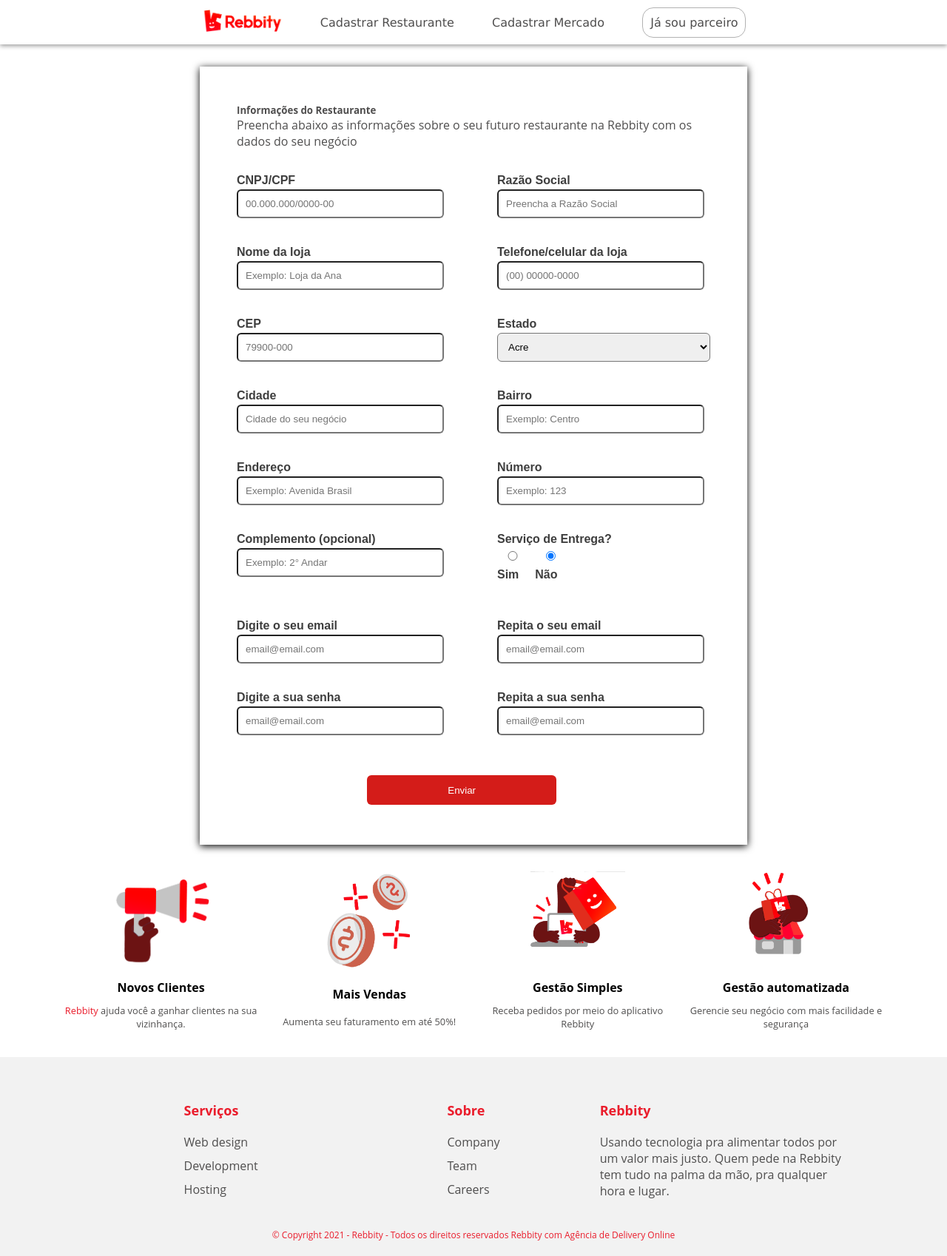
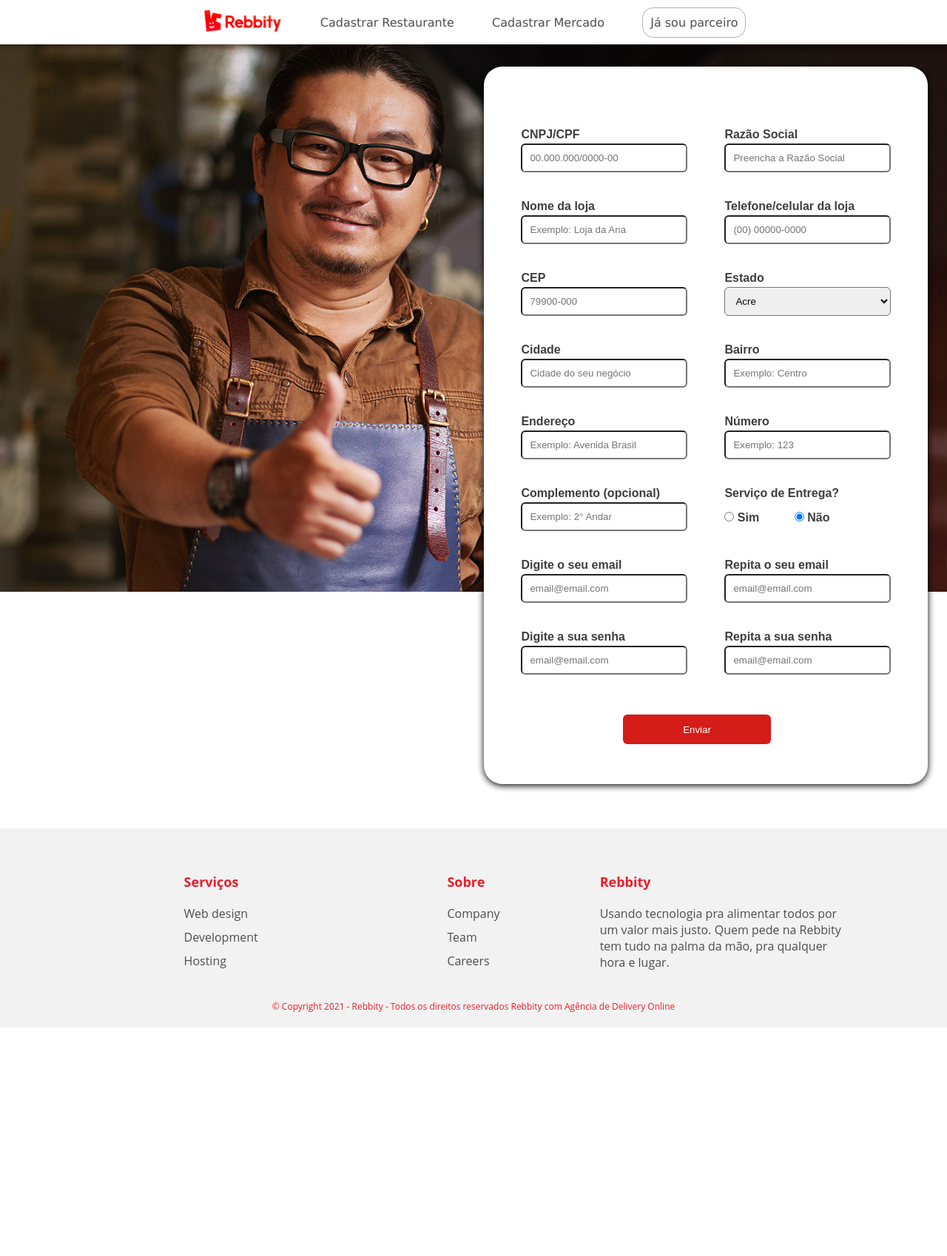
Before and after one commit to HelioConde/Rebbity, a PHP site: page /form-restaurant.html in a window 1280 px wide. Shown: the whole page at 74% size. After the commit the page ends 1389 px from the top, so only its background shows below. Run offline with PHP 8.4, Linux system fonts and the light colour scheme.

Commit message:
Add files via upload

```diff
--- a/acess.html
+++ b/acess.html
@@ -30,7 +30,7 @@
     <main>
         <div id="acess">
             <div id="formAcessImg">
-                <img src="./img/paper.jpg" alt="">
+
             </div>
             <div id="formAcess">
                 <form action="./authentication.php" method="post">
--- a/css/index.css
+++ b/css/index.css
@@ -9,6 +9,32 @@ body {
     transition: 0.5s all;
 }
 
+#fixeBG1 {
+    background: url(../img/paper.jpg);
+    position: fixed;
+    width: 100%;
+    height: 100%;
+    z-index: -10;
+    top: 0;
+    bottom: 0;
+}
+
+#fixeBG2 {
+    background: url(../img/market.jpg);
+    position: fixed;
+    width: 100%;
+    height: 100%;
+    z-index: -10;
+    top: 0;
+    bottom: 0;
+}
+
+#mainForm {
+    display: flex;
+    align-items: center;
+    flex-direction: row-reverse;
+}
+
 nav {
     font-family: var(--font-nav);
     display: flex;
@@ -17,6 +43,7 @@ nav {
     color: #4f4e4e;
     box-shadow: 0px 2px 6px rgb(0 0 0 / 40%);
     height: 60px;
+    background: white;
 }
 
 nav img {
@@ -75,6 +102,14 @@ header {
     grid-template-columns: repeat(4, 1fr);
     margin: 0 6%;
     margin-top: var(--margin-top);
+    width: 40%;
+}
+
+.box {
+    position: absolute;
+    opacity: 0;
+    transition: all 1s;
+    width: 100%;
 }
 
 header img {
@@ -236,6 +271,15 @@ footer div:nth-child(4) {
 
 .flexForm3 {
     display: inline-block;
+    width: 40%;
+}
+
+.flexForm3 #DeliveryTrue {
+    width: auto;
+}
+
+.flexForm3 #DeliveryFalse {
+    width: auto;
 }
 
 .flexForm3 input {
@@ -251,7 +295,7 @@ footer div:nth-child(4) {
     display: flex;
     flex-direction: column;
     justify-content: space-between;
-    padding-bottom: 11px;
+    padding-bottom: 6px;
 }
 
 .flexDIV3 {
@@ -290,7 +334,10 @@ footer div:nth-child(4) {
     box-shadow: 0px 2px 10px black;
     margin-top: var(--margin-top);
     padding: 50px;
-    width: 50%;
+    background: white;
+    border-radius: 25px;
+    min-width: 500px;
+    margin-right: 2%;
 }
 
 #form input {
--- a/css/style.css
+++ b/css/style.css
@@ -235,8 +235,6 @@ nav {
     display: inline-block;
 }
 
-
-
 @media only screen and (max-width: 1060px) {
     .table {
         flex-direction: column;
--- a/form-market.html
+++ b/form-market.html
@@ -26,9 +26,9 @@
             <div class="partner">Já sou parceiro</div>
         </a>
     </nav>
-
-    <main>
-
+    <div id="fixeBG2">
+    </div>
+    <main id="mainForm">
         <form action="./insert_market.php" id="form" method="post">
             <div class="flexForm">
                 <div class="flexDIV">
--- a/form-restaurant.html
+++ b/form-restaurant.html
@@ -26,14 +26,10 @@
             <div class="partner">Já sou parceiro</div>
         </a>
     </nav>
-
-    <main>
-
-        <form action="./insert_restaurant.php" id="form" method="post">
-            <h5 class="main-title"> Informações do Restaurante </h5>
-            <p class="title-form"> Preencha abaixo as informações sobre o seu futuro restaurante na Rebbity com os
-                dados do
-                seu negócio</p>
+    <div id="fixeBG1">
+    </div>
+    <main id="mainForm">
+        <form action="./insert_market.php" id="form" method="post">
             <div class="flexForm">
                 <div class="flexDIV">
                     <label for="cnpj">
@@ -160,7 +156,7 @@
                         Complemento (opcional)
                     </label>
                     <div class="flexForm2">
-                        <input name="complement" id="complement" placeholder="Exemplo: 2° Andar">
+                        <input name="complement" id="complement" placeholder="Exemplo: 2° Andar" required>
                     </div>
                 </div>
                 <div class="flexDIV2">
--- a/index.html
+++ b/index.html
@@ -29,7 +29,7 @@
 
     <main>
         <div class="title">
-            Por que ser parceiro <span class="draft">Rebbity</span>
+            Expanda seu negócios com a <span class="draft">Rebbity</span>
         </div>
 
 
```
Also changed, not shown: img/market.jpg (added).
